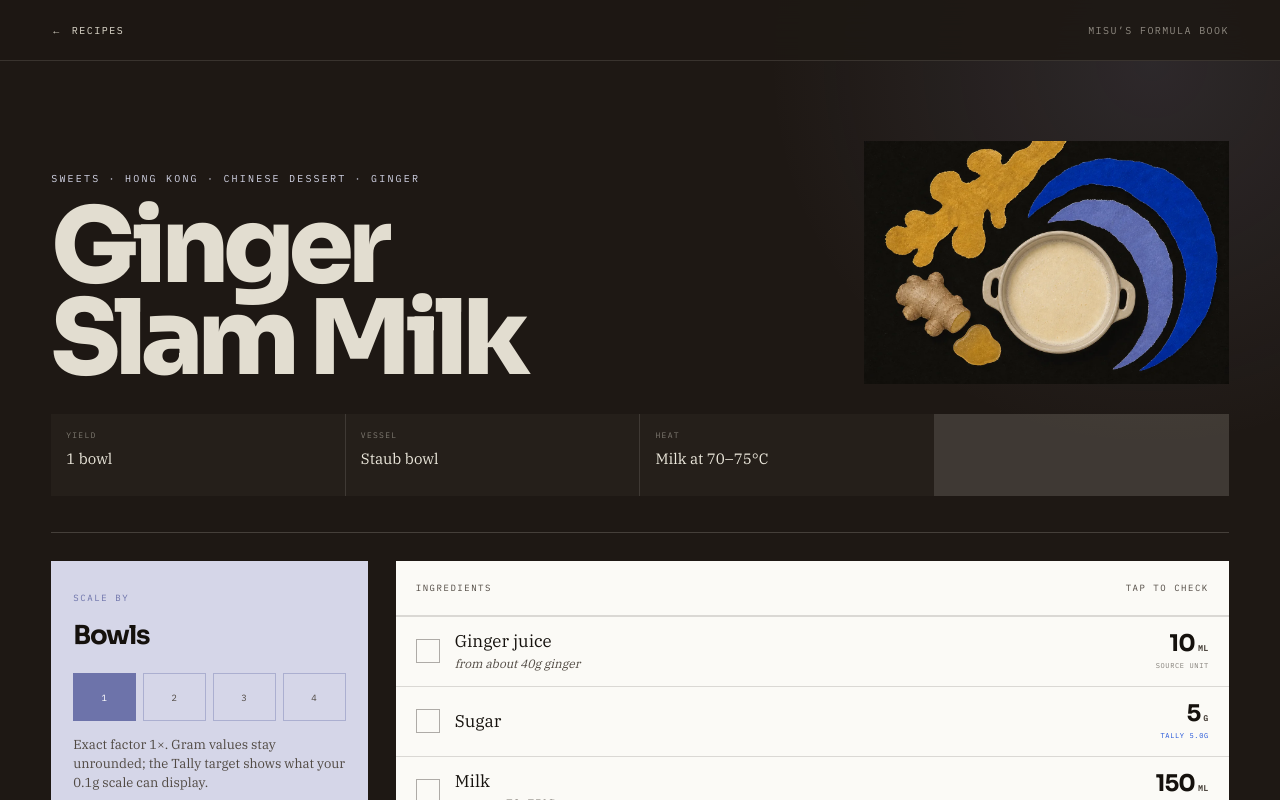
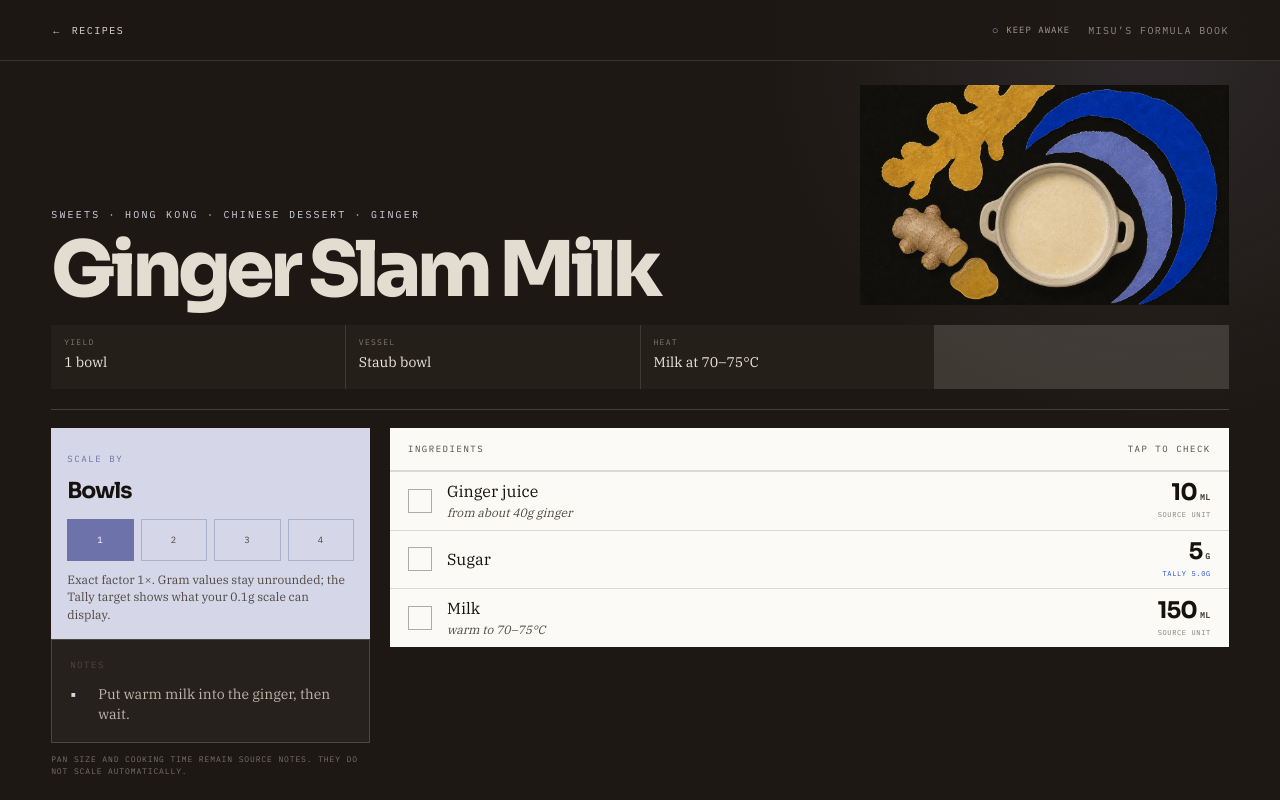
Before and after one commit to thethoughtmechanic/Recipes, a Next.js app: page / in a window 1280 px wide. Both pictures are taken after a click on the button 1032 px from the left and 1850 px from the top of the page. Shown: the top 800 px of the page. Built offline with nearby package versions, Linux system fonts and the light colour scheme.

Commit message:
Refine mobile recipe workflow

```diff
--- a/app/globals.css
+++ b/app/globals.css
@@ -86,7 +86,8 @@ input:focus-visible {
 
 .brand-button,
 .back-button,
-.text-button {
+.text-button,
+.wake-lock-button {
   min-height: 44px;
   padding: 0;
   border: 0;
@@ -121,7 +122,8 @@ input:focus-visible {
 .section-label,
 .empty-state,
 .text-button,
-.back-button {
+.back-button,
+.wake-lock-button {
   font-family: var(--font-mono), var(--font-mono-fallback);
   text-transform: uppercase;
 }
@@ -137,6 +139,34 @@ input:focus-visible {
   color: rgba(226, 221, 208, 0.58);
   font-size: 10px;
   letter-spacing: 0.14em;
+}
+
+.topbar-actions {
+  display: flex;
+  gap: 18px;
+  align-items: center;
+}
+
+.wake-lock-button {
+  display: inline-flex;
+  gap: 7px;
+  align-items: center;
+  color: rgba(226, 221, 208, 0.68);
+  font-size: 9px;
+  letter-spacing: 0.11em;
+}
+
+.wake-lock-button[aria-pressed="true"] {
+  color: var(--cream);
+}
+
+.wake-lock-status {
+  color: var(--periwinkle);
+  font-size: 11px;
+}
+
+.wake-lock-button[aria-pressed="true"] .wake-lock-status {
+  color: var(--moss-light);
 }
 
 .home-shell {
@@ -440,6 +470,10 @@ input:focus-visible {
   width: 100%;
   height: 100%;
   object-fit: cover;
+}
+
+.recipe-mobile-title {
+  display: none;
 }
 
 .recipe-meta {
@@ -758,6 +792,111 @@ input:focus-visible {
   .recipe-grid {
     margin-top: 12px;
   }
+
+  .formula-book-label {
+    display: none;
+  }
+
+  .recipe-shell {
+    padding:
+      12px
+      var(--page-gutter)
+      calc(72px + env(safe-area-inset-bottom));
+  }
+
+  .recipe-header {
+    gap: 0;
+    padding-bottom: 14px;
+  }
+
+  .recipe-title-block {
+    display: none;
+  }
+
+  .recipe-hero-art {
+    height: clamp(168px, 44vw, 208px);
+    aspect-ratio: auto;
+  }
+
+  .recipe-hero-art::after {
+    position: absolute;
+    z-index: 1;
+    inset: 26% 0 0;
+    background: linear-gradient(
+      to bottom,
+      transparent,
+      rgba(21, 17, 13, 0.9)
+    );
+    content: "";
+    pointer-events: none;
+  }
+
+  .recipe-mobile-title {
+    position: absolute;
+    z-index: 2;
+    right: 18px;
+    bottom: 17px;
+    left: 18px;
+    display: block;
+    color: var(--cream-soft);
+  }
+
+  .recipe-mobile-title .eyebrow {
+    display: block;
+    margin: 0 0 7px;
+    color: var(--accent-light);
+    font-size: 8px;
+    letter-spacing: 0.14em;
+  }
+
+  .recipe-mobile-heading {
+    display: block;
+    font-family: var(--font-display), var(--font-display-fallback);
+    font-size: clamp(30px, 9vw, 42px);
+    font-weight: 800;
+    letter-spacing: -0.055em;
+    line-height: 0.94;
+    text-wrap: balance;
+  }
+
+  .recipe-meta-item {
+    min-height: 62px;
+    padding: 11px 13px;
+  }
+
+  .recipe-meta-label {
+    margin-bottom: 5px;
+  }
+
+  .recipe-meta-value {
+    font-size: 13px;
+  }
+
+  .recipe-body {
+    gap: 14px;
+    margin-top: 14px;
+  }
+
+  .recipe-sidebar {
+    display: contents;
+  }
+
+  .scale-panel {
+    order: 1;
+    padding: 18px;
+  }
+
+  .formula-panel {
+    order: 2;
+  }
+
+  .notes-panel {
+    order: 3;
+  }
+
+  .screen-note {
+    order: 4;
+  }
 }
 
 @media (min-width: 680px) {
@@ -837,13 +976,137 @@ input:focus-visible {
     align-items: start;
   }
 
+  .recipe-shell {
+    padding-top: clamp(28px, 4vh, 52px);
+    padding-bottom: clamp(48px, 7vh, 80px);
+  }
+
   .recipe-sidebar {
     position: sticky;
     top: 86px;
   }
+}
 
-  .formula-panel {
-    min-height: 580px;
+@media (min-width: 980px) and (max-height: 900px) {
+  .recipe-shell {
+    padding-top: 24px;
+    padding-bottom: 32px;
+  }
+
+  .recipe-header {
+    gap: 20px;
+    padding-bottom: 20px;
+  }
+
+  .recipe-header h1 {
+    font-size: clamp(46px, 6vw, 78px);
+  }
+
+  .recipe-hero-art {
+    max-height: 220px;
+  }
+
+  .recipe-meta-item {
+    min-height: 64px;
+    padding: 11px 13px;
+  }
+
+  .recipe-meta-label {
+    margin-bottom: 5px;
+  }
+
+  .recipe-meta-value {
+    font-size: 14px;
+  }
+
+  .recipe-body {
+    gap: 20px;
+    margin-top: 18px;
+  }
+
+  .scale-panel {
+    padding: 16px;
+  }
+
+  .scale-title {
+    margin: 6px 0 12px;
+    font-size: 22px;
+  }
+
+  .scale-option {
+    min-height: 42px;
+  }
+
+  .scale-explainer {
+    margin-top: 10px;
+    font-size: 12px;
+  }
+
+  .formula-header {
+    padding: 14px 18px;
+  }
+
+  .ingredient-group-title {
+    padding: 12px 18px 7px;
+  }
+
+  .ingredient-row {
+    min-height: 58px;
+    padding: 9px 18px;
+  }
+
+  .ingredient-name {
+    font-size: 16px;
+  }
+
+  .notes-panel {
+    padding: 18px;
+  }
+
+  .notes-panel h2 {
+    margin-bottom: 12px;
+  }
+
+  .notes-list {
+    gap: 8px;
+  }
+
+  .notes-list li {
+    font-size: 14px;
+  }
+
+  .screen-note {
+    margin-top: 10px;
+  }
+}
+
+@media (min-width: 980px) and (max-height: 760px) {
+  .recipe-header {
+    gap: 16px;
+    padding-bottom: 16px;
+  }
+
+  .recipe-header h1 {
+    font-size: clamp(42px, 5.5vw, 66px);
+  }
+
+  .recipe-hero-art {
+    max-height: 180px;
+  }
+
+  .recipe-meta-item {
+    min-height: 56px;
+    padding: 9px 12px;
+  }
+
+  .recipe-body {
+    margin-top: 14px;
+  }
+
+  .ingredient-row {
+    min-height: 52px;
+    padding-top: 7px;
+    padding-bottom: 7px;
   }
 }
 
--- /dev/null
+++ b/app/library.ts
@@ -0,0 +1,47 @@
+import type { Category, Recipe } from "./recipes";
+
+export type ActiveCategory = "All" | Category;
+
+export function normalizeSearchText(value: string): string {
+  return value
+    .normalize("NFD")
+    .replace(/[\u0300-\u036f]/g, "")
+    .toLowerCase();
+}
+
+export function recipeSearchText(recipe: Recipe): string {
+  const ingredients = recipe.ingredientGroups
+    .flatMap((group) => group.items)
+    .map((ingredient) => ingredient.name)
+    .join(" ");
+  const groupTitles = recipe.ingredientGroups
+    .map((group) => group.title ?? "")
+    .join(" ");
+
+  return normalizeSearchText(
+    [
+      recipe.title,
+      recipe.category,
+      recipe.tags.join(" "),
+      recipe.vessel ?? "",
+      recipe.heat ?? "",
+      groupTitles,
+      ingredients,
+    ].join(" "),
+  );
+}
+
+export function availableCategories(
+  categories: ActiveCategory[],
+  recipes: Recipe[],
+): ActiveCategory[] {
+  return categories.filter(
+    (category) =>
+      category === "All" ||
+      recipes.some((recipe) => recipe.category === category),
+  );
+}
+
+export function stableRecipeNumber(recipes: Recipe[], id: string): number {
+  return recipes.findIndex((recipe) => recipe.id === id) + 1;
+}
--- a/app/recipe-book.tsx
+++ b/app/recipe-book.tsx
@@ -1,16 +1,29 @@
 "use client";
 
 import Image from "next/image";
-import { useEffect, useMemo, useState } from "react";
+import {
+  useCallback,
+  useEffect,
+  useMemo,
+  useRef,
+  useState,
+  useSyncExternalStore,
+} from "react";
 import {
   categories,
   recipes,
-  type Category,
   type Fraction,
   type Ingredient,
   type Recipe,
   type ScaleOption,
 } from "./recipes";
+import {
+  availableCategories,
+  normalizeSearchText,
+  recipeSearchText,
+  stableRecipeNumber,
+  type ActiveCategory,
+} from "./library";
 import {
   formatExactDecimal,
   formatKitchenAmount,
@@ -19,28 +32,10 @@ import {
   scaleFraction,
 } from "./scaling";
 
-type ActiveCategory = "All" | Category;
-
 function recipeFromHash(): string | null {
   if (typeof window === "undefined") return null;
   const id = window.location.hash.replace(/^#recipe=/, "");
   return recipes.some((recipe) => recipe.id === id) ? id : null;
-}
-
-function recipeSearchText(recipe: Recipe): string {
-  const ingredients = recipe.ingredientGroups
-    .flatMap((group) => group.items)
-    .map((ingredient) => ingredient.name)
-    .join(" ");
-
-  return [
-    recipe.title,
-    recipe.category,
-    recipe.tags.join(" "),
-    ingredients,
-  ]
-    .join(" ")
-    .toLowerCase();
 }
 
 function openRecipe(id: string) {
@@ -62,6 +57,85 @@ function metaItems(recipe: Recipe) {
     recipe.heat ? { label: "Heat", value: recipe.heat } : null,
     recipe.time ? { label: "Time", value: recipe.time } : null,
   ].filter((item): item is { label: string; value: string } => Boolean(item));
+}
+
+const subscribeToWakeLockSupport = () => () => {};
+const getWakeLockSupport = () => "wakeLock" in navigator;
+const getServerWakeLockSupport = () => false;
+
+function useScreenWakeLock() {
+  const supported = useSyncExternalStore(
+    subscribeToWakeLockSupport,
+    getWakeLockSupport,
+    getServerWakeLockSupport,
+  );
+  const [active, setActive] = useState(false);
+  const [wanted, setWanted] = useState(false);
+  const wantedRef = useRef(false);
+  const sentinelRef = useRef<WakeLockSentinel | null>(null);
+
+  const requestWakeLock = useCallback(async () => {
+    if (
+      !("wakeLock" in navigator) ||
+      document.visibilityState !== "visible" ||
+      sentinelRef.current
+    ) {
+      return;
+    }
+
+    try {
+      const sentinel = await navigator.wakeLock.request("screen");
+      sentinelRef.current = sentinel;
+      setActive(true);
+      sentinel.addEventListener(
+        "release",
+        () => {
+          if (sentinelRef.current === sentinel) {
+            sentinelRef.current = null;
+          }
+          setActive(false);
+        },
+        { once: true },
+      );
+    } catch {
+      wantedRef.current = false;
+      setWanted(false);
+      setActive(false);
+    }
+  }, []);
+
+  useEffect(() => {
+    if (!supported) return;
+
+    const restoreWhenVisible = () => {
+      if (document.visibilityState === "visible" && wantedRef.current) {
+        void requestWakeLock();
+      }
+    };
+
+    document.addEventListener("visibilitychange", restoreWhenVisible);
+    return () => {
+      document.removeEventListener("visibilitychange", restoreWhenVisible);
+      wantedRef.current = false;
+      void sentinelRef.current?.release();
+      sentinelRef.current = null;
+    };
+  }, [requestWakeLock, supported]);
+
+  const toggle = useCallback(async () => {
+    if (wantedRef.current) {
+      wantedRef.current = false;
+      setWanted(false);
+      await sentinelRef.current?.release();
+      return;
+    }
+
+    wantedRef.current = true;
+    setWanted(true);
+    await requestWakeLock();
+  }, [requestWakeLock]);
+
+  return { supported, active, wanted, toggle };
 }
 
 function IngredientMeasure({
@@ -166,6 +240,7 @@ function RecipeDetail({
     ) ?? recipe.scale.options[0];
   const [target, setTarget] = useState<ScaleOption>(defaultTarget);
   const [checked, setChecked] = useState<Set<string>>(new Set());
+  const wakeLock = useScreenWakeLock();
 
   const toggleIngredient = (key: string) => {
     setChecked((current) => {
@@ -183,7 +258,24 @@ function RecipeDetail({
           <span aria-hidden="true">←</span>
           Recipes
         </button>
-        <span className="topbar-count">Misu’s formula book</span>
+        <div className="topbar-actions">
+          {wakeLock.supported ? (
+            <button
+              className="wake-lock-button"
+              type="button"
+              aria-pressed={wakeLock.wanted}
+              onClick={() => void wakeLock.toggle()}
+            >
+              <span className="wake-lock-status" aria-hidden="true">
+                {wakeLock.active ? "●" : "○"}
+              </span>
+              {wakeLock.active ? "Screen awake" : "Keep awake"}
+            </button>
+          ) : null}
+          <span className="topbar-count formula-book-label">
+            Misu’s formula book
+          </span>
+        </div>
       </header>
 
       <article className="recipe-shell">
@@ -203,6 +295,12 @@ function RecipeDetail({
               unoptimized
               sizes="(max-width: 979px) 100vw, 44vw"
             />
+            <figcaption className="recipe-mobile-title">
+              <span className="eyebrow">
+                {recipe.category} · {recipe.tags.join(" · ")}
+              </span>
+              <span className="recipe-mobile-heading">{recipe.title}</span>
+            </figcaption>
           </figure>
           <div className="recipe-meta">
             {metaItems(recipe).map((item) => (
@@ -318,7 +416,11 @@ function RecipeDetail({
 function RecipeLibrary({ onSelect }: { onSelect: (id: string) => void }) {
   const [query, setQuery] = useState("");
   const [category, setCategory] = useState<ActiveCategory>("All");
-  const normalizedQuery = query.trim().toLowerCase();
+  const normalizedQuery = normalizeSearchText(query.trim());
+  const visibleCategories = useMemo(
+    () => availableCategories(categories, recipes),
+    [],
+  );
 
   const filteredRecipes = useMemo(
     () =>
@@ -332,6 +434,7 @@ function RecipeLibrary({ onSelect }: { onSelect: (id: string) => void }) {
       }),
     [category, normalizedQuery],
   );
+  const isFiltered = category !== "All" || normalizedQuery.length > 0;
 
   return (
     <main className="recipe-app">
@@ -344,7 +447,11 @@ function RecipeLibrary({ onSelect }: { onSelect: (id: string) => void }) {
           Misu’s
           <span className="brand-subtitle">Recipe book</span>
         </button>
-        <span className="topbar-count">{recipes.length} formulas</span>
+        <span className="topbar-count" aria-live="polite">
+          {isFiltered
+            ? `${filteredRecipes.length} of ${recipes.length} formulas`
+            : `${recipes.length} formulas`}
+        </span>
       </header>
 
       <div className="home-shell">
@@ -372,7 +479,7 @@ function RecipeLibrary({ onSelect }: { onSelect: (id: string) => void }) {
             </span>
           </label>
           <div className="filter-row" aria-label="Filter by category">
-            {categories.map((option) => (
+            {visibleCategories.map((option) => (
               <button
                 className="filter-chip"
                 key={option}
@@ -407,7 +514,11 @@ function RecipeLibrary({ onSelect }: { onSelect: (id: string) => void }) {
                 </span>
                 <span className="recipe-card-copy">
                   <span className="recipe-index">
-                    {String(index + 1).padStart(2, "0")} · {recipe.category}
+                    {String(stableRecipeNumber(recipes, recipe.id)).padStart(
+                      2,
+                      "0",
+                    )}{" "}
+                    · {recipe.category}
                   </span>
                   <span className="recipe-card-title">{recipe.title}</span>
                   <span className="recipe-card-tags">
```
Also changed, not shown: 1 other file (tests, documents, lock files or other folders).
